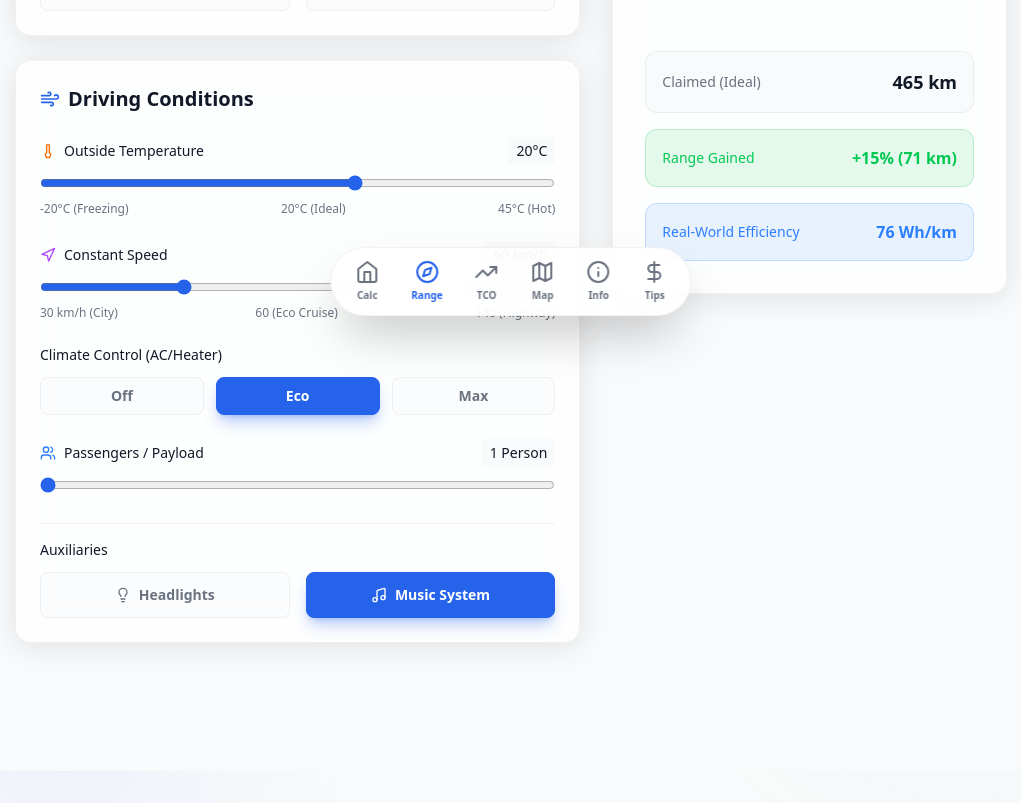
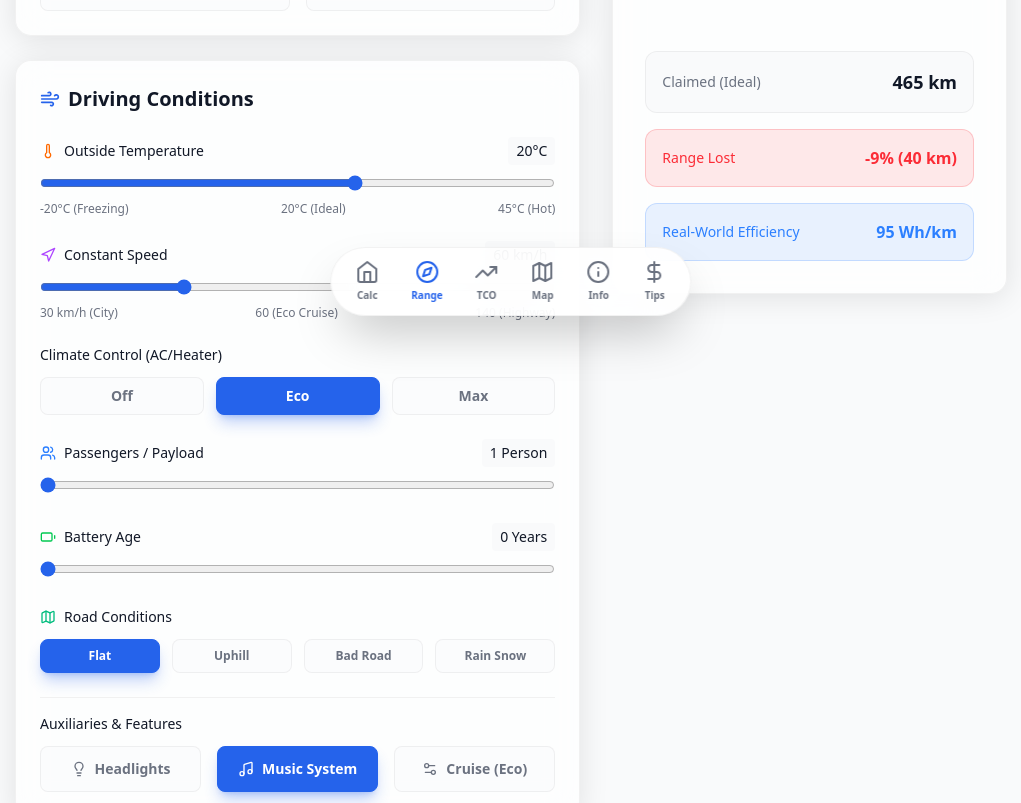
Before and after one commit to gourgopal/ev, a Next.js app: page /range in a window 1280 px wide. Shown: the part 460-1263 px from the top of the page, without its empty margins (129-1150 px from the left). Built offline with nearby package versions, Linux system fonts and the light colour scheme; no server answers.

Commit message:
range enchancement

```diff
--- a/src/app/range/page.tsx
+++ b/src/app/range/page.tsx
@@ -2,7 +2,7 @@
 
 import { useState } from "react";
 import { EV_CARS, EVCar } from "@/lib/ev-cars";
-import { ChevronDown, Search, Thermometer, Wind, Zap, Navigation, Users, Lightbulb, Music } from "lucide-react";
+import { ChevronDown, Search, Thermometer, Wind, Zap, Navigation, Users, Lightbulb, Music, Battery, Map, Settings2 } from "lucide-react";
 import { I18nProvider, useI18n } from "@/components/i18n-provider";
 
 function RangeCalculatorContent() {
@@ -26,6 +26,9 @@ function RangeCalculatorContent() {
   const [payload, setPayload] = useState<number>(1); // Number of passengers
   const [headlights, setHeadlights] = useState<boolean>(false);
   const [music, setMusic] = useState<boolean>(true);
+  const [batteryAge, setBatteryAge] = useState<number>(0);
+  const [roadCondition, setRoadCondition] = useState<"flat" | "uphill" | "bad_road" | "rain_snow">("flat");
+  const [cruiseControl, setCruiseControl] = useState<boolean>(false);
 
   const filteredCars = EV_CARS.filter(car =>
     `${car.brand} ${car.model}`.toLowerCase().includes(searchQuery.toLowerCase())
@@ -59,19 +62,24 @@ function RangeCalculatorContent() {
       multiplier *= 0.90; // Severe heat requires AC for battery cooling
     }
 
-    // 2. Speed Impact (Aerodynamic Drag Physics)
-    // Drag increases with the square of velocity.
-    // EVs are most efficient around 40-50 km/h.
-    // Let's use a parabolic efficiency curve centered around 45 km/h.
-    const speedVal = rangeUnit === 'miles' ? constantSpeed * 1.609 : constantSpeed; // normalize to km/h for math
-    // 1.25 max multiplier at 45km/h. Drops off exponentially at higher speeds.
-    const dragLoss = Math.pow(Math.max(0, speedVal - 45), 2) / 9000;
-    const speedMultiplier = 1.25 - dragLoss;
-    multiplier *= Math.max(0.4, speedMultiplier); // Cap max loss at 60%
+    // 2. Speed & Cruise Impact (Aerodynamic Drag Physics)
+    const speedVal = rangeUnit === 'miles' ? constantSpeed * 1.609 : constantSpeed;
+
+    // Anchor at 45 km/h for 1.0 multiplier
+    let speedMultiplier = 1.0;
+    if (speedVal > 45) {
+       speedMultiplier -= Math.pow(speedVal - 45, 2) / 8000;
+    } else {
+       speedMultiplier += (45 - Math.max(30, speedVal)) * 0.005;
+    }
+    multiplier *= Math.max(0.4, speedMultiplier);
+
+    if (cruiseControl && speedVal >= 40) {
+      multiplier *= 1.05; // 5% gain for smooth driving
+    }
 
     // 3. Climate Control
     if (climateControl === "max") {
-      // Heating in cold is worse than AC in hot
       multiplier *= (temperature < 10) ? 0.80 : 0.90;
     } else if (climateControl === "eco") {
       multiplier *= 0.95;
@@ -79,10 +87,20 @@ function RangeCalculatorContent() {
 
     // 4. Payload/Weight
     if (payload > 1) {
-      multiplier -= (payload - 1) * 0.02; // Roughly 2% drop per extra passenger
+      multiplier *= (1 - (payload - 1) * 0.02); // 2% drop per extra passenger
     }
 
-    // 5. Auxiliaries
+    // 5. Road Conditions
+    if (roadCondition === "uphill") multiplier *= 0.80; // 20% loss
+    if (roadCondition === "bad_road") multiplier *= 0.90; // 10% loss
+    if (roadCondition === "rain_snow") multiplier *= 0.85; // 15% loss
+
+    // 6. Battery Degradation
+    if (batteryAge > 0) {
+      multiplier *= Math.pow(0.985, batteryAge); // 1.5% loss per year compounding
+    }
+
+    // 7. Auxiliaries
     if (headlights) {
       multiplier *= 0.98; // ~2% loss
     }
@@ -110,7 +128,7 @@ function RangeCalculatorContent() {
           <p className="text-[var(--muted-foreground)]">See how weather, speed, and passengers affect your EV's true range.</p>
         </div>
 
-        <div className="grid grid-cols-1 lg:grid-cols-12 gap-8">
+        <div className="flex flex-col-reverse lg:grid lg:grid-cols-12 gap-8">
 
           {/* Left Column: Inputs */}
           <div className="lg:col-span-7 space-y-6">
@@ -249,9 +267,37 @@ function RangeCalculatorContent() {
                   />
                </div>
 
+               <div>
+                  <div className="flex justify-between items-center mb-2">
+                    <label className="text-sm font-medium flex items-center gap-2"><Battery className="w-4 h-4 text-green-500" /> Battery Age</label>
+                    <span className="font-mono bg-[var(--background)] px-2 py-1 rounded text-sm">{batteryAge} Years</span>
+                  </div>
+                  <input
+                    type="range" min="0" max="15" step="1"
+                    value={batteryAge}
+                    onChange={(e) => setBatteryAge(Number(e.target.value))}
+                    className="w-full accent-primary"
+                  />
+               </div>
+
+               <div>
+                 <label className="block text-sm font-medium mb-3 flex items-center gap-2"><Map className="w-4 h-4 text-emerald-500" /> Road Conditions</label>
+                 <div className="grid grid-cols-2 lg:grid-cols-4 gap-3">
+                   {['flat', 'uphill', 'bad_road', 'rain_snow'].map((c) => (
+                     <button
+                       key={c}
+                       onClick={() => setRoadCondition(c as any)}
+                       className={`py-2 rounded-lg text-xs font-semibold capitalize border transition-all ${roadCondition === c ? 'bg-primary text-white border-primary shadow-lg shadow-primary/30' : 'bg-[var(--background)]/50 border-[var(--glass-border)] text-[var(--muted-foreground)] hover:border-primary/50'}`}
+                     >
+                       {c.replace('_', ' ')}
+                     </button>
+                   ))}
+                 </div>
+               </div>
+
                <div className="pt-4 border-t border-[var(--glass-border)]">
-                 <label className="block text-sm font-medium mb-3">Auxiliaries</label>
-                 <div className="grid grid-cols-2 gap-4">
+                 <label className="block text-sm font-medium mb-3">Auxiliaries & Features</label>
+                 <div className="grid grid-cols-2 lg:grid-cols-3 gap-4">
                     <button
                        onClick={() => setHeadlights(!headlights)}
                        className={`py-3 rounded-lg text-sm font-semibold border transition-all flex items-center justify-center gap-2 ${headlights ? 'bg-primary text-white border-primary shadow-lg shadow-primary/30' : 'bg-[var(--background)]/50 border-[var(--glass-border)] text-[var(--muted-foreground)] hover:border-primary/50'}`}
@@ -263,6 +309,12 @@ function RangeCalculatorContent() {
                        className={`py-3 rounded-lg text-sm font-semibold border transition-all flex items-center justify-center gap-2 ${music ? 'bg-primary text-white border-primary shadow-lg shadow-primary/30' : 'bg-[var(--background)]/50 border-[var(--glass-border)] text-[var(--muted-foreground)] hover:border-primary/50'}`}
                      >
                        <Music className="w-4 h-4" /> Music System
+                     </button>
+                     <button
+                       onClick={() => setCruiseControl(!cruiseControl)}
+                       className={`py-3 rounded-lg text-sm font-semibold border transition-all flex items-center justify-center gap-2 ${cruiseControl ? 'bg-primary text-white border-primary shadow-lg shadow-primary/30' : 'bg-[var(--background)]/50 border-[var(--glass-border)] text-[var(--muted-foreground)] hover:border-primary/50'}`}
+                     >
+                       <Settings2 className="w-4 h-4" /> Cruise (Eco)
                      </button>
                  </div>
                </div>
--- a/src/app/tco/page.tsx
+++ b/src/app/tco/page.tsx
@@ -97,7 +97,7 @@ function TCOContent() {
            </div>
         </div>
 
-        <div className="grid grid-cols-1 lg:grid-cols-12 gap-8">
+        <div className="flex flex-col-reverse lg:grid lg:grid-cols-12 gap-8">
 
           {/* Inputs Column */}
           <div className="lg:col-span-5 space-y-6">
--- a/src/components/ev-calculator.tsx
+++ b/src/components/ev-calculator.tsx
@@ -741,7 +741,7 @@ export default function EVChargingCalculator({ initialCar }: { initialCar?: EVCa
 
 
               {/* Simulation Block */}
-              <div className="fixed md:static bottom-0 left-0 right-0 z-50 md:z-auto bg-[var(--background)]/95 md:bg-transparent backdrop-blur-xl md:backdrop-blur-none border-t border-[var(--glass-border)] md:border-transparent p-4 md:p-0 mt-2 md:mt-2 flex flex-col gap-2 shadow-[0_-10px_30px_rgba(0,0,0,0.3)] md:shadow-none">
+              <div className="fixed md:static bottom-24 left-0 right-0 z-50 md:z-auto bg-[var(--background)]/95 md:bg-transparent backdrop-blur-xl md:backdrop-blur-none border-t border-[var(--glass-border)] md:border-transparent p-4 md:p-0 mt-2 md:mt-2 flex flex-col gap-2 shadow-[0_-10px_30px_rgba(0,0,0,0.3)] md:shadow-none">
                 {Number(startSoc) < 20 && (
                   <div className="mb-1 p-2 rounded-lg bg-orange-500/10 border border-orange-500/20 text-orange-600 dark:text-orange-400 flex gap-2 items-center text-xs animate-in slide-in-from-bottom-2 fade-in">
                     <AlertTriangle className="shrink-0 h-4 w-4" />
```
Also changed, not shown: public/sw.js.
